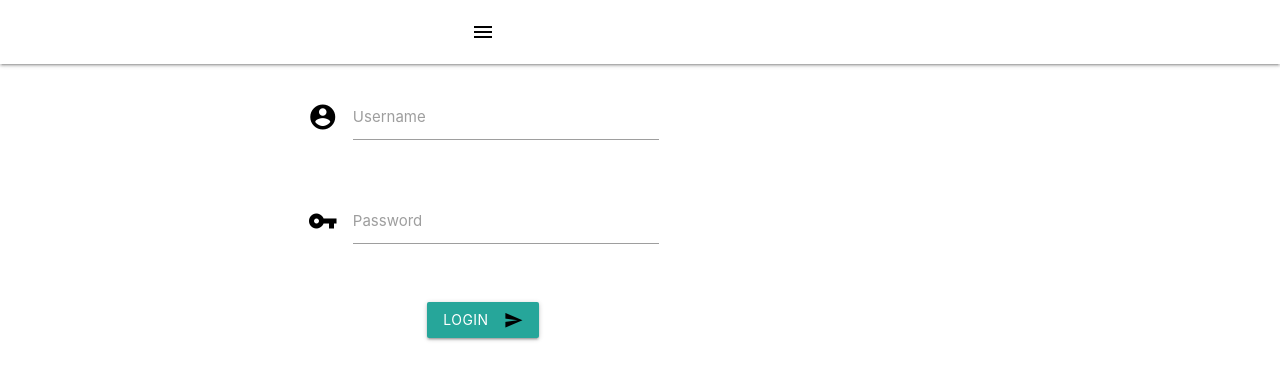
After one commit to louisgreenhall/MS4, a Django app: page /login in a window 1280 px wide. The commit adds this page. Shown: the top 380 px of the page. Run offline with Django 3.2, Linux system fonts and the light colour scheme; some libraries are stand-ins or nearby versions.

Commit message:
Added login and sign up front end, updated views, urls and navbar

```diff
--- /dev/null
+++ b/home/static/style.css
@@ -0,0 +1,8 @@
+body * {
+    color: black;
+}
+
+#login-form {
+    width: 65%;
+    margin: auto;
+}
--- /dev/null
+++ b/home/templates/home/login.html
@@ -0,0 +1,45 @@
+{% extends "base.html" %}
+
+
+{% block content%}
+
+<div class="row">
+    <div id="login-form" class="col s12 m4 offset-m4">
+        <div class="login-form">
+                <div class="col s12">
+                    <div id="login">
+                        <form action="/login" method="POST">
+                            {% csrf_token %}
+                            <div class="row">
+                                <div class="input-field col s8 offset-s2">
+                                    <i class="material-icons prefix">account_circle</i>
+                                    <input id="icon_username" type="text" name="username" required class="validate"
+                                        value="{{username}}">
+                                    <label for="icon_username">Username</label>
+                                </div>
+                            </div>
+                            <div class="row">
+                                <div class="input-field col s8 offset-s2">
+                                    <i class="material-icons prefix">vpn_key</i>
+                                    <input id="icon_password" type="password" required class="validate" name="password">
+                                    <label for="icon_password">Password</label>
+                                </div>
+                            </div>
+                            <div class="row">
+                                <div class="input-field col s6 offset-s3 center-align">
+                                    <input type="hidden" value="login" name="action">
+
+                                    <button class="btn waves-effect waves-light" type="submit">Login
+                                        <i class="material-icons right">send</i>
+                                    </button>
+                                </div>
+                            </div>
+                        </form>
+                    </div>
+                </div>
+            </div>
+        </div>
+    </div>
+</div>
+
+{% endblock %}
--- a/home/urls.py
+++ b/home/urls.py
@@ -3,5 +3,8 @@ from django.urls import path
 from . import views
 
 urlpatterns = [
-    path('', views.index, name='home')
+    path('', views.index, name='home'),
+    path('login', views.login, name='login'),
+    path('request', views.request, name='request'),
+    path('signup', views.signup, name='signup')
 ]
--- a/home/views.py
+++ b/home/views.py
@@ -4,3 +4,12 @@ from django.shortcuts import render
 
 def index(request):
     return render(request, 'home/index.html')
+
+def login(request):
+    return render(request, 'home/login.html')
+
+def request(request):
+    return render(request, 'home/requestform.html')
+
+def signup(request):
+    return render(request, 'home/signup.html')
--- a/templates/base.html
+++ b/templates/base.html
@@ -10,14 +10,10 @@ Search for the text "TODO" in this HTML file, to know what changes you should ma
 
 
     <link href="https://fonts.googleapis.com/icon?family=Material+Icons" rel="stylesheet">
-    <link href="../../dist/css/materialize.min.css" type="text/css" rel="stylesheet" media="screen,projection" />
-    <link href="../home/static/style.css" type="text/css" rel="stylesheet" media="screen,projection" />
+    <link href="/static/style.css" type="text/css" rel="stylesheet" media="screen,projection">
 
     <!-- Compiled and minified CSS -->
     <link rel="stylesheet" href="https://cdnjs.cloudflare.com/ajax/libs/materialize/1.0.0/css/materialize.min.css">
-
-    <!-- Compiled and minified JavaScript -->
-    <script src="https://cdnjs.cloudflare.com/ajax/libs/materialize/1.0.0/js/materialize.min.js"></script>
 
 </head>
 
@@ -30,17 +26,18 @@ Search for the text "TODO" in this HTML file, to know what changes you should ma
         </div>
     </nav>
     <div class="section no-pad-bot" id="index-banner">
-        <div class="container">
+        <div class="container-fluid">
         </div>
     </div>
     <div class="container">
-
+        {% block content%}
+        {% endblock %}
     </div>
 
 
     <script src="https://code.jquery.com/jquery-2.1.1.min.js"></script>
-    <script src="../../bin/materialize.js"></script>
-    <script src="js/init.js"></script>
+    <script src="https://cdnjs.cloudflare.com/ajax/libs/materialize/1.0.0/js/materialize.min.js"></script>
+    <!-- <script src="js/init.js"></script> -->
 </body>
 
 </html>
--- a/templates/includes/desktop-nav.html
+++ b/templates/includes/desktop-nav.html
@@ -1,4 +1,5 @@
 <ul class="right hide-on-med-and-down transparent">
-    <li><a href="#">See my work!</a></li>
-    <li><a href="#">Login / Sign Up</a></li>
+    <li><a href="/gallery">See my work!</a></li>
+    <li><a href="/login">Login </a></li>
+    <li><a href="/signup">Sign up</a></li>
 </ul>
--- a/templates/includes/mobile-nav.html
+++ b/templates/includes/mobile-nav.html
@@ -1,6 +1,7 @@
 <ul id="nav-mobile" class="side-nav">
-    <li><a href="#">See my work!</a></li>
-    <li><a href="#">Login / Sign Up</a></li>
+    <li><a href="/gallery">See my work!</a></li>
+    <li><a href="/login">Login</a></li>
+    <li><a href="/signup">Sign up</a></li>
 </ul>
 <a href="#" data-activates="nav-mobile" class="button-collapse"><i class="material-icons">menu</i></a>
 </div>
```
Also changed, not shown: home/templates/home/requestform.html (added, +29 -0 lines), home/templates/home/signup.html (added, +54 -0 lines).
